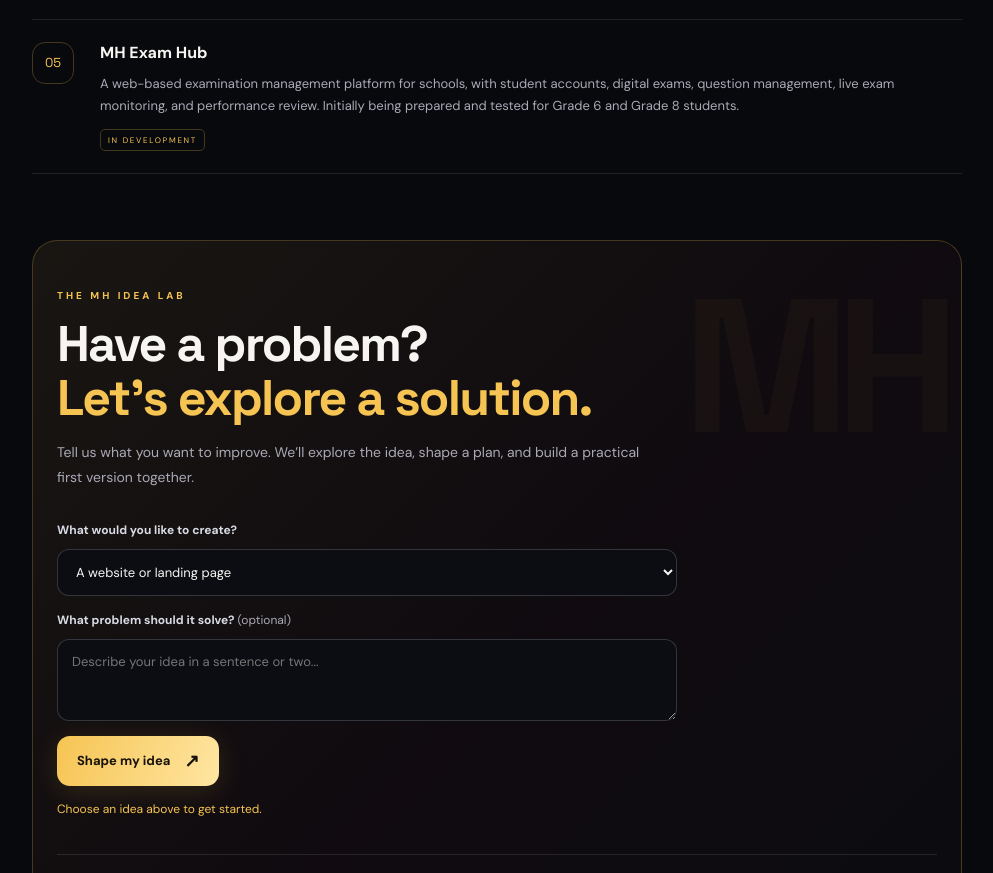
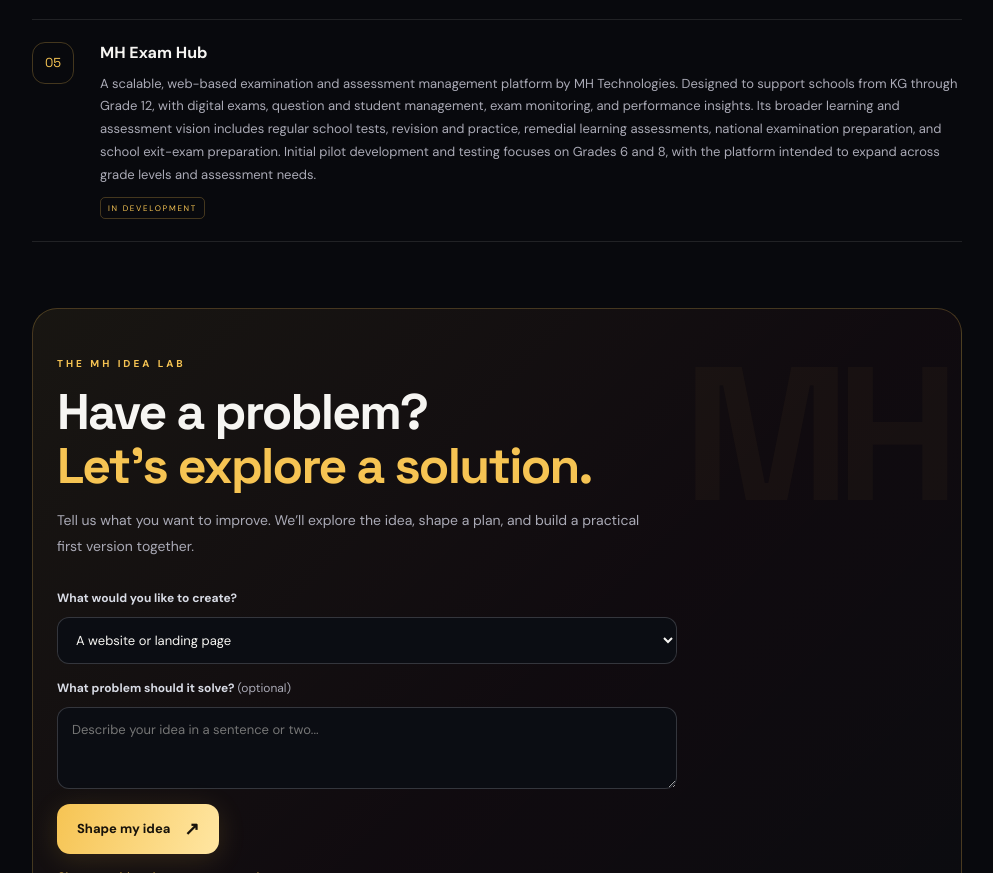
Before and after one commit to blackphionex/mh-technologies, a plain HTML site: page index.html in a window 1280 px wide. Shown: the part 2028-2901 px from the top of the page, without its empty margins (143-1136 px from the left). Drawn offline with Linux system fonts and the light colour scheme.

Commit message:
Expand MH Exam Hub portfolio vision and assessment scope

```diff
--- a/index.html
+++ b/index.html
@@ -84,7 +84,7 @@
         </article>
         <article class="project">
           <div class="project-badge">05</div>
-          <div><h3>MH Exam Hub</h3><p>A web-based examination management platform for schools, with student accounts, digital exams, question management, live exam monitoring, and performance review. Initially being prepared and tested for Grade 6 and Grade 8 students.</p><span class="tag">IN DEVELOPMENT</span></div>
+          <div><h3>MH Exam Hub</h3><p>A scalable, web-based examination and assessment management platform by MH Technologies. Designed to support schools from KG through Grade 12, with digital exams, question and student management, exam monitoring, and performance insights. Its broader learning and assessment vision includes regular school tests, revision and practice, remedial learning assessments, national examination preparation, and school exit-exam preparation. Initial pilot development and testing focuses on Grades 6 and 8, with the platform intended to expand across grade levels and assessment needs.</p><span class="tag">IN DEVELOPMENT</span></div>
         </article>
       </div>
     </section>
```
